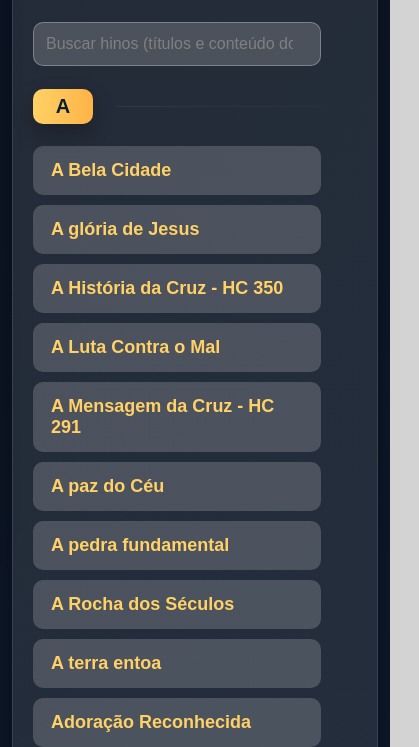
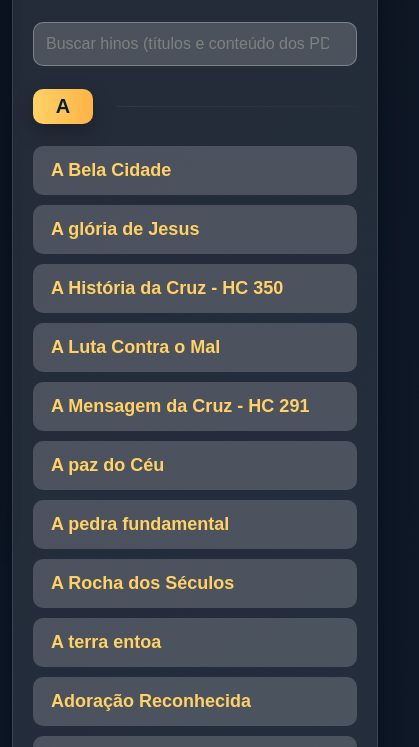
Before and after one commit to marcelofaria/coral-jubilo-celeste, a website built with Vite: page html/index_repertorio.html in a window 390 px wide. Shown: the part 302-1049 px from the top of the page, 419 px wide, since content can reach past the window. Built offline with nearby package versions, Linux system fonts and the light colour scheme.

Commit message:
fix: adjust padding in .wrap and .filter-panel for better layout on smaller screens

```diff
--- a/html/index_repertorio.html
+++ b/html/index_repertorio.html
@@ -12,7 +12,7 @@
       .site-layout{max-width:1380px;margin:40px auto;padding:0 18px;display:grid;grid-template-columns:240px minmax(0,1100px);gap:24px;align-items:start}
       .site-layout.filters-collapsed{max-width:1136px;grid-template-columns:minmax(0,1100px)}
       .site-layout.filters-collapsed .filter-panel{display:none}
-      .wrap{max-width:1100px;margin:0;padding:34px 76px 34px 34px;border-radius:14px;background:linear-gradient(180deg,rgba(255,255,255,0.09),rgba(255,255,255,0.06));box-shadow:0 12px 40px rgba(2,6,23,0.6);border:1px solid rgba(255,255,255,0.1);position:relative}
+      .wrap{max-width:1100px;margin:0;padding:34px 34px 34px 34px;border-radius:14px;background:linear-gradient(180deg,rgba(255,255,255,0.09),rgba(255,255,255,0.06));box-shadow:0 12px 40px rgba(2,6,23,0.6);border:1px solid rgba(255,255,255,0.1);position:relative}
       .filter-toggle{position:fixed;top:16px;left:16px;width:44px;height:44px;border:1px solid rgba(255,255,255,0.22);border-radius:8px;background:rgba(8,32,50,0.86);box-shadow:0 10px 28px rgba(0,0,0,0.25);display:flex;justify-content:center;align-items:center;z-index:20;cursor:pointer;color:var(--accent);font-size:26px;font-weight:900;line-height:1}
       .filter-toggle .icon-close{display:none}
       .filter-toggle.is-open .icon-menu{display:none}
@@ -62,7 +62,7 @@
         .wrap{max-width:none}
       }
       @media (max-width:700px){
-        .wrap{padding:20px 56px 20px 20px}
+        .wrap{padding:20px 20px 20px 20px}
         .letter{min-width:40px;padding:6px 10px}
         .alpha-slider{margin-right:-44px;width:34px}
         .alpha-key{width:26px;font-size:11px}
```
